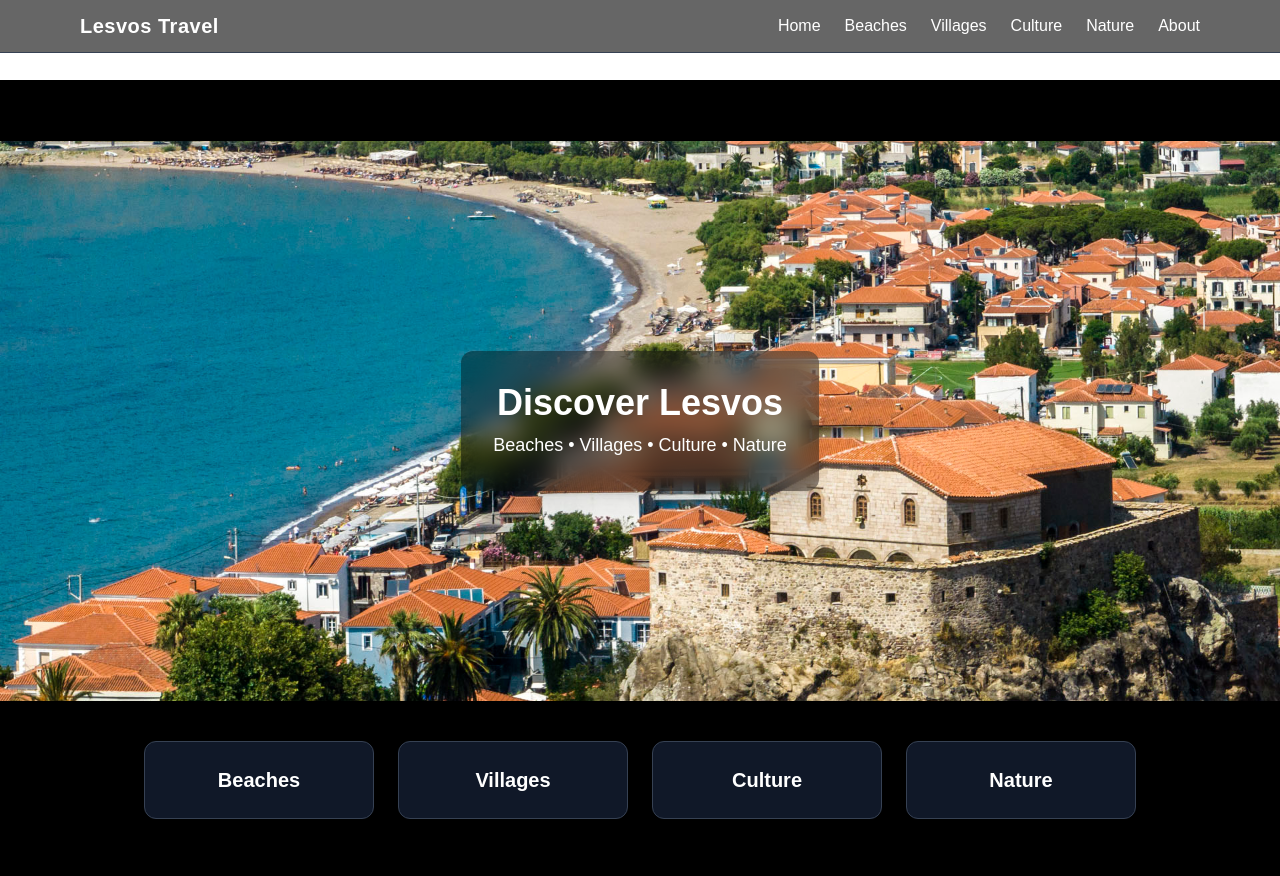
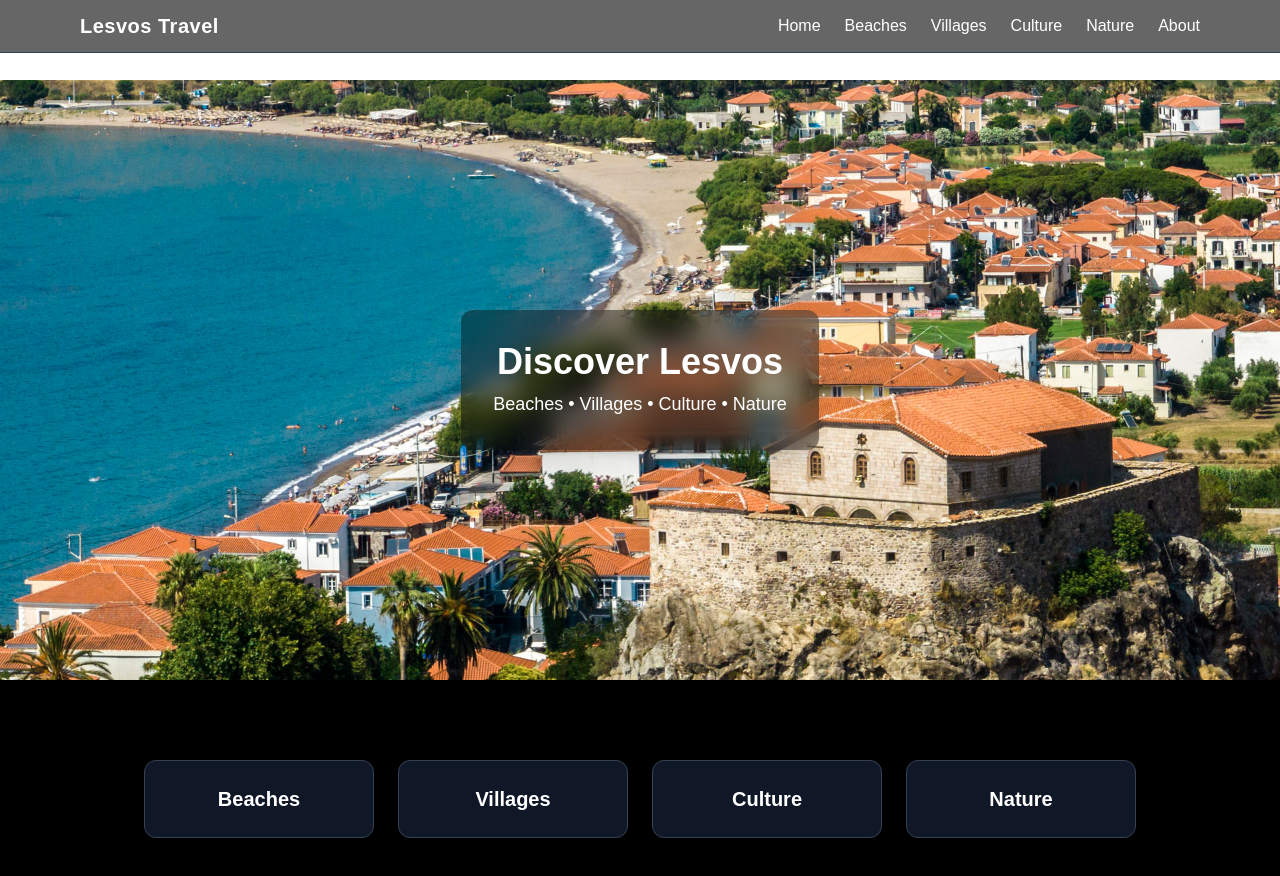
Before and after one commit to amamouridis/lesvos-travel-guide, a Next.js app: page / in a window 1280 px wide. Shown: the top 876 px of the page. Built offline with nearby package versions, Linux system fonts and the light colour scheme.

Commit message:
improve category cards

```diff
--- a/src/app/page.tsx
+++ b/src/app/page.tsx
@@ -1,8 +1,8 @@
 export default function Home() {
   return (
-    <main className="flex flex-col items-center justify-center min-h-screen bg-black text-white">
+    <main className="flex flex-col items-center min-h-screen bg-black text-white">
       {/* Hero Section */}
-     <section className="w-full h-[70vh] bg-[url('/petra.jpg')] bg-cover bg-center flex items-center justify-center">
+     <section className="w-full h-[75vh] bg-[url('/petra.jpg')] bg-cover bg-center flex items-center justify-center">
         <div className="bg-black/40 backdrop-blur-md p-8 rounded-xl shadow-xl">
           <h1 className="text-4xl font-bold text-center">Discover Lesvos</h1>
           <p className="text-center mt-2 text-lg">Beaches • Villages • Culture • Nature</p>
@@ -10,7 +10,7 @@ export default function Home() {
       </section>
 
       {/* Featured Categories */}
-      <section className="max-w-5xl w-full mt-10 grid grid-cols-1 sm:grid-cols-2 lg:grid-cols-4 gap-6 px-4">
+      <section className="max-w-5xl w-full mt-20 grid grid-cols-1 sm:grid-cols-2 lg:grid-cols-4 gap-6 px-4">
 
         <div className="bg-gray-900 p-6 rounded-xl text-center border border-gray-700">
           <h2 className="text-xl font-semibold">Beaches</h2>
```
